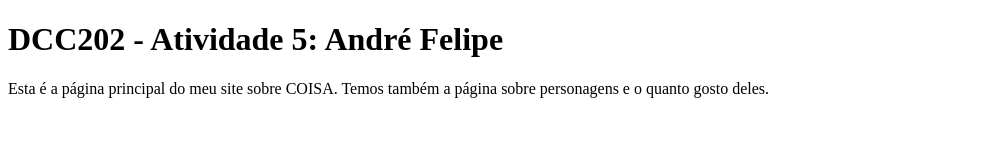
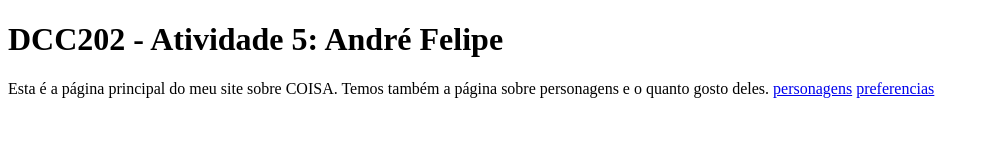
Before and after one commit to ufjf-dcc202/ufjf-dcc202-2023-3-a-atv5-AndreFelipe2611, a website: page index.html in a window 1280 px wide. Shown: the whole page, without its empty margins (0-989 px from the left). Drawn offline with Linux system fonts and the light colour scheme.

Commit message:
páginas linkadas no index

```diff
--- a/index.html
+++ b/index.html
@@ -12,8 +12,8 @@
         <h1>DCC202 - Atividade 5: André Felipe</h1>
         <p>Esta é a página principal do meu site sobre COISA. Temos também a página sobre personagens e o quanto gosto
             deles.
-          <a href=""></a>
-          <a href=""></a>
+          <a href="personagens.html">personagens</a>
+          <a href="preferencias.html">preferencias</a>
 
         </p>
     </main>
```
Also changed, not shown: personagens.html (added), preferencias.html (added).
